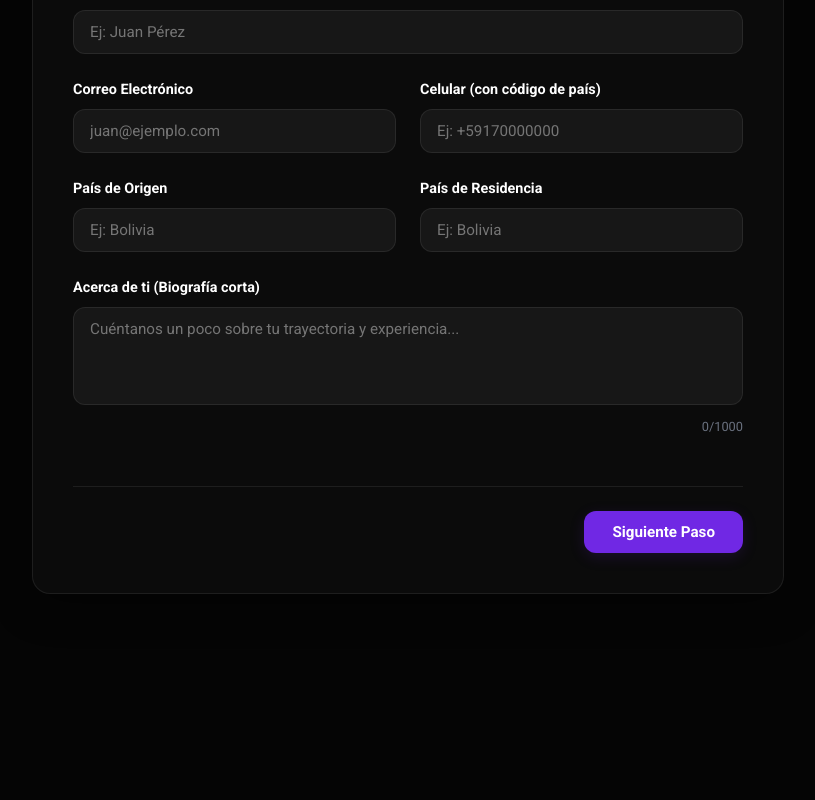
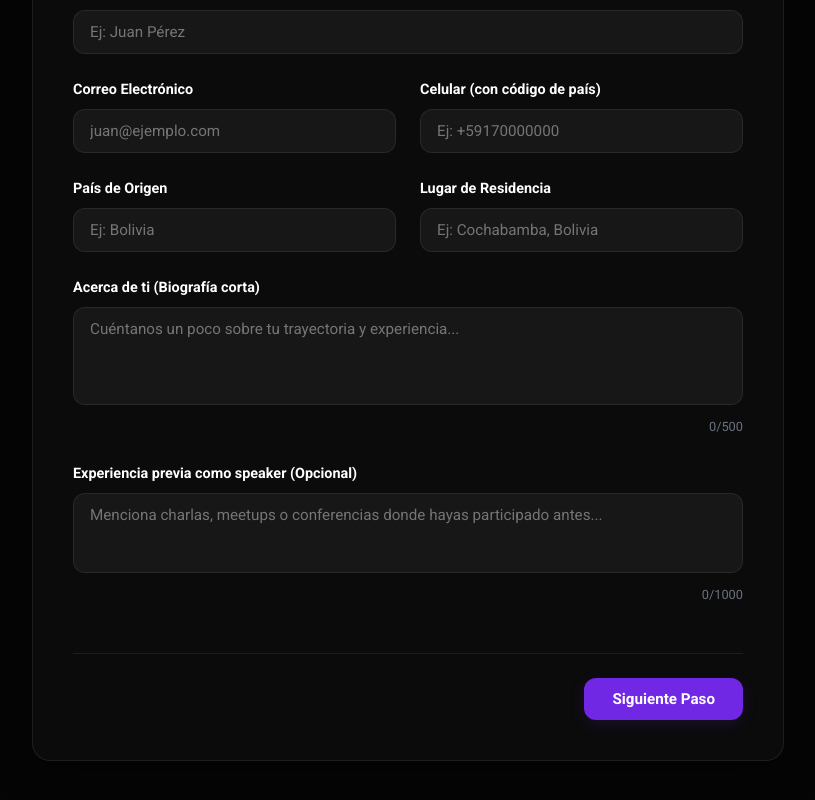
Before and after one commit to angular-bolivia/ng-call-for-speakers, an Angular app: page /apply in a window 1280 px wide. Shown: the part 582-1382 px from the top of the page, without its empty margins (232-1047 px from the left). Before the commit the page ends 1240 px from the top, so only its background shows below. Built offline with nearby package versions, Linux system fonts and the light colour scheme; no server answers.

Commit message:
feat: form updates (residence, bio length, experience)

```diff
--- a/src/app/components/speaker-form/speaker-form.component.html
+++ b/src/app/components/speaker-form/speaker-form.component.html
@@ -140,10 +140,10 @@
 
                 <!-- Country of Residence -->
                 <div class="form-group">
-                  <label for="countryOfResidence">País de Residencia</label>
-                  <input type="text" id="countryOfResidence" formControlName="countryOfResidence" placeholder="Ej: Bolivia">
+                  <label for="countryOfResidence">Lugar de Residencia</label>
+                  <input type="text" id="countryOfResidence" formControlName="countryOfResidence" placeholder="Ej: Cochabamba, Bolivia">
                   @if (speakerForm.get('countryOfResidence')?.touched && speakerForm.get('countryOfResidence')?.invalid) {
-                    <div class="error-msg">País de residencia es requerido.</div>
+                    <div class="error-msg">Lugar de residencia es requerido.</div>
                   }
                 </div>
               </div>
@@ -154,10 +154,21 @@
                 <textarea id="bio" formControlName="bio" rows="4" placeholder="Cuéntanos un poco sobre tu trayectoria y experiencia..."></textarea>
                 <div class="textarea-footer">
                   @if (speakerForm.get('bio')?.touched && speakerForm.get('bio')?.invalid) {
-                    <div class="error-msg">La biografía debe tener entre 30 y 1000 caracteres.</div>
+                    <div class="error-msg">La biografía debe tener entre 30 y 500 caracteres.</div>
                   }
-                  <span class="char-counter" [class.limit-reached]="speakerForm.get('bio')?.value?.length > 1000">
-                    {{ speakerForm.get('bio')?.value?.length || 0 }}/1000
+                  <span class="char-counter" [class.limit-reached]="speakerForm.get('bio')?.value?.length > 500">
+                    {{ speakerForm.get('bio')?.value?.length || 0 }}/500
+                  </span>
+                </div>
+              </div>
+
+              <!-- Previous Experience -->
+              <div class="form-group">
+                <label for="previousExperience">Experiencia previa como speaker (Opcional)</label>
+                <textarea id="previousExperience" formControlName="previousExperience" rows="3" placeholder="Menciona charlas, meetups o conferencias donde hayas participado antes..."></textarea>
+                <div class="textarea-footer">
+                  <span class="char-counter" [class.limit-reached]="speakerForm.get('previousExperience')?.value?.length > 1000">
+                    {{ speakerForm.get('previousExperience')?.value?.length || 0 }}/1000
                   </span>
                 </div>
               </div>
--- a/src/app/components/speaker-form/speaker-form.component.ts
+++ b/src/app/components/speaker-form/speaker-form.component.ts
@@ -38,7 +38,8 @@ export class SpeakerFormComponent {
     phone: ['', [Validators.required, Validators.minLength(8), Validators.maxLength(20)]],
     countryOfOrigin: ['', [Validators.required]],
     countryOfResidence: ['', [Validators.required]],
-    bio: ['', [Validators.required, Validators.minLength(30), Validators.maxLength(1000)]],
+    bio: ['', [Validators.required, Validators.minLength(30), Validators.maxLength(500)]],
+    previousExperience: ['', [Validators.maxLength(1000)]],
     photoUrl: ['', [Validators.required]],
     photoStoragePath: ['', [Validators.required]],
 
```
Also changed, not shown: 1 other file (tests, documents, lock files or other folders).
